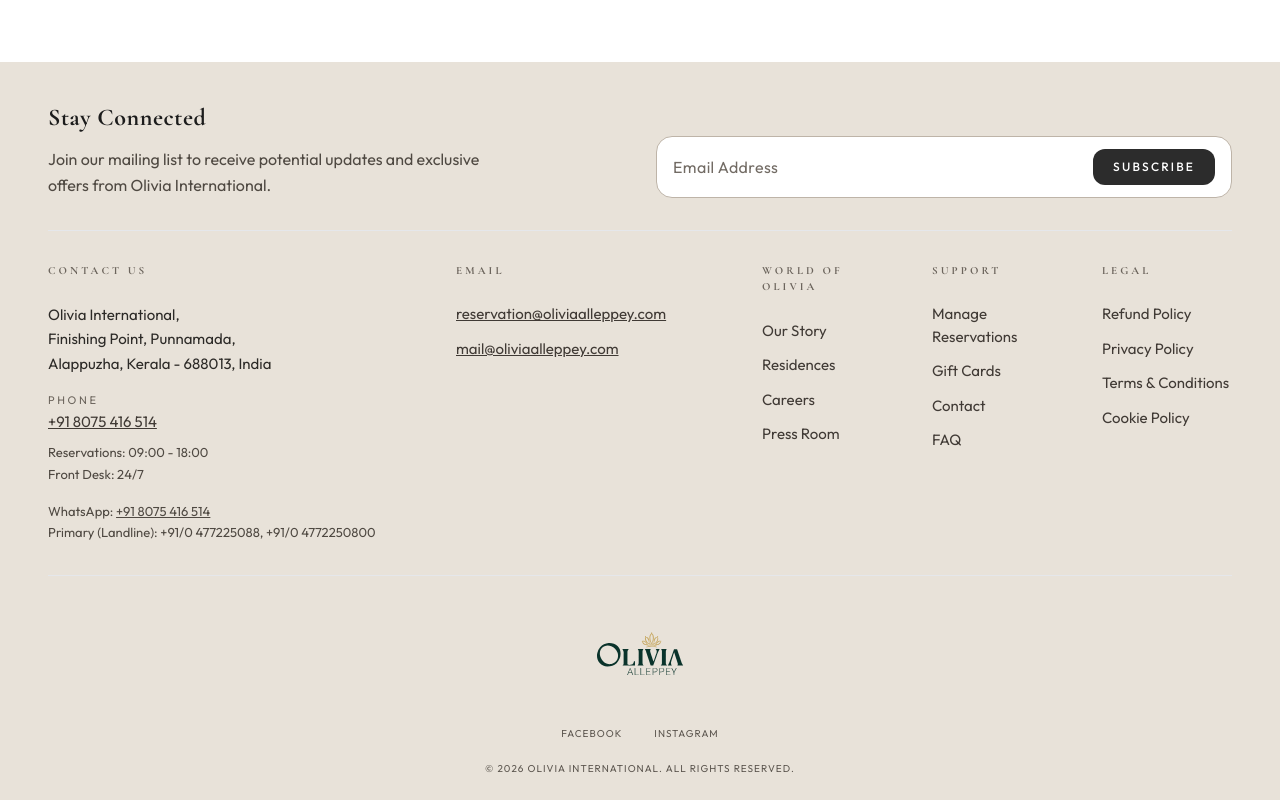
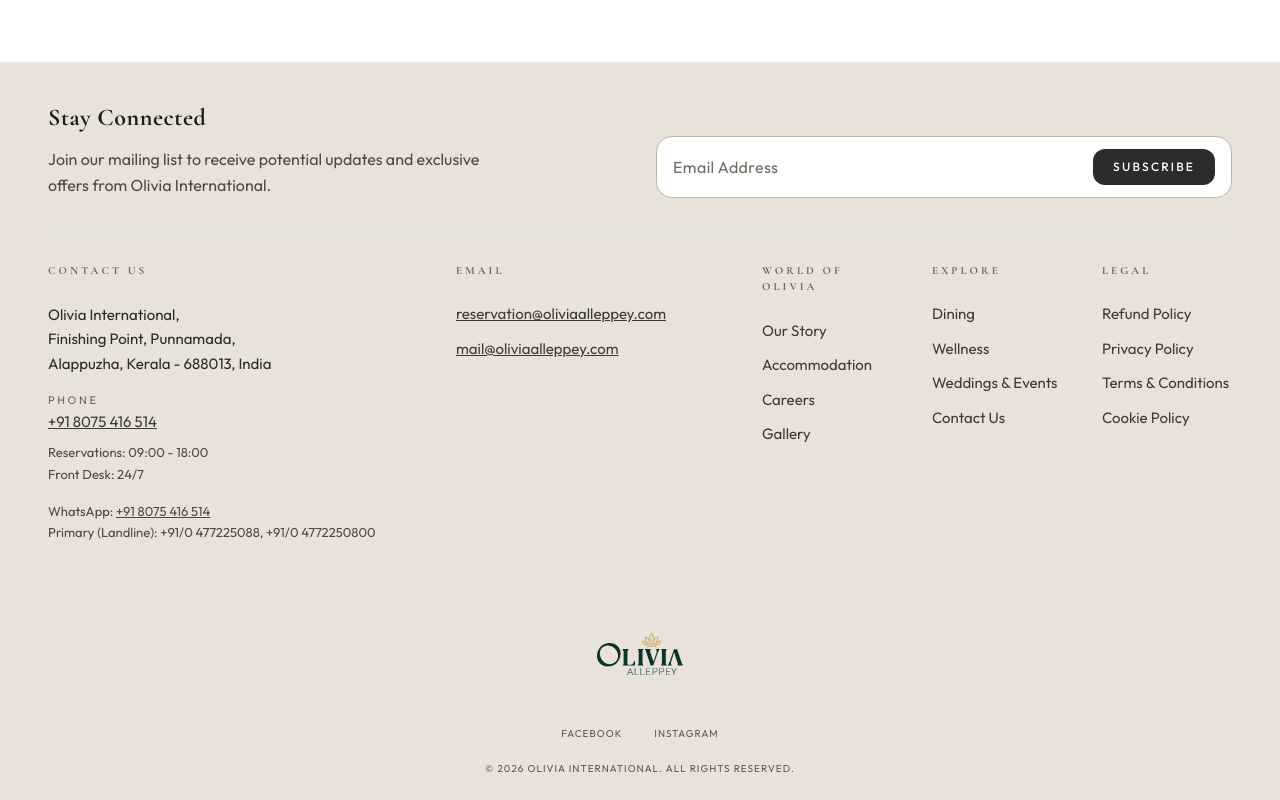
Before and after one commit to oliviaalleppey/main, a Next.js app: page / in a window 1280 px wide. Shown: the part 4883-5683 px from the top of the page. Built offline with nearby package versions, Linux system fonts and the light colour scheme; no server answers; the database is empty.

Commit message:
update: replace empty footer links with valid site sections

```diff
--- a/components/layout/rosewood-footer.tsx
+++ b/components/layout/rosewood-footer.tsx
@@ -80,20 +80,20 @@ export default function RosewoodFooter() {
                         <div>
                             <h4 className="text-[11px] uppercase tracking-[0.28em] text-[#6B645C] mb-6">World of Olivia</h4>
                             <ul className="space-y-3 text-[15px] text-[#403A35]">
-                                <li><Link href="over" className="hover:text-[var(--text-dark)] transition-colors">Our Story</Link></li>
-                                <li><Link href="#" className="hover:text-[var(--text-dark)] transition-colors">Residences</Link></li>
+                                <li><Link href="/discover" className="hover:text-[var(--text-dark)] transition-colors">Our Story</Link></li>
+                                <li><Link href="/accommodation" className="hover:text-[var(--text-dark)] transition-colors">Accommodation</Link></li>
                                 <li><Link href="mailto:hr@oliviaalleppey.com" className="hover:text-[var(--text-dark)] transition-colors">Careers</Link></li>
-                                <li><Link href="#" className="hover:text-[var(--text-dark)] transition-colors">Press Room</Link></li>
+                                <li><Link href="/gallery" className="hover:text-[var(--text-dark)] transition-colors">Gallery</Link></li>
                             </ul>
                         </div>
 
                         <div>
-                            <h4 className="text-[11px] uppercase tracking-[0.28em] text-[#6B645C] mb-6">Support</h4>
+                            <h4 className="text-[11px] uppercase tracking-[0.28em] text-[#6B645C] mb-6">Explore</h4>
                             <ul className="space-y-3 text-[15px] text-[#403A35]">
-                                <li><Link href="#" className="hover:text-[var(--text-dark)] transition-colors">Manage Reservations</Link></li>
-                                <li><Link href="#" className="hover:text-[var(--text-dark)] transition-colors">Gift Cards</Link></li>
-                                <li><Link href="#" className="hover:text-[var(--text-dark)] transition-colors">Contact</Link></li>
-                                <li><Link href="#" className="hover:text-[var(--text-dark)] transition-colors">FAQ</Link></li>
+                                <li><Link href="/dining" className="hover:text-[var(--text-dark)] transition-colors">Dining</Link></li>
+                                <li><Link href="/wellness" className="hover:text-[var(--text-dark)] transition-colors">Wellness</Link></li>
+                                <li><Link href="/wedding" className="hover:text-[var(--text-dark)] transition-colors">Weddings & Events</Link></li>
+                                <li><Link href="/contact" className="hover:text-[var(--text-dark)] transition-colors">Contact Us</Link></li>
                             </ul>
                         </div>
 
```
